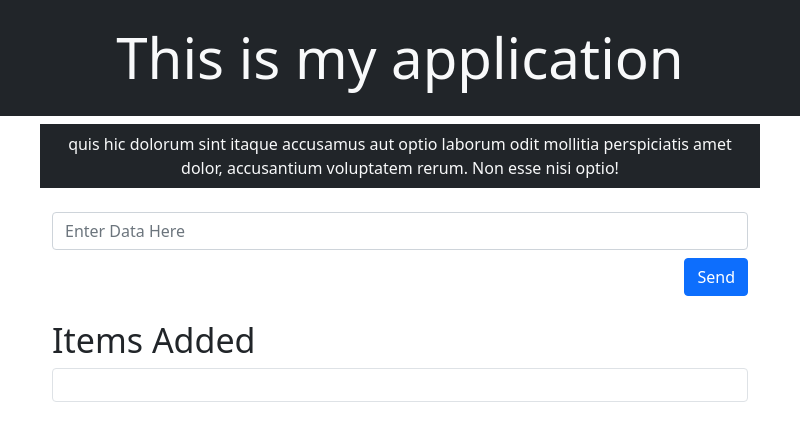
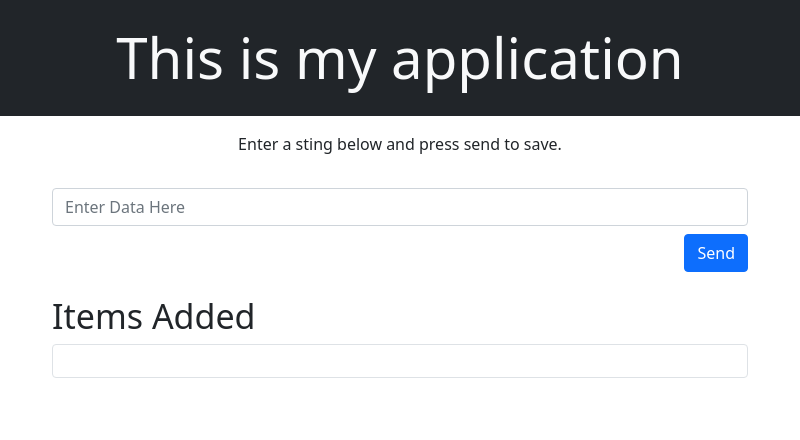
Before and after one commit to PJKloppers/electron-ipc-example, an Electron app: page frontend/main.html in a window 800 px wide. Drawn offline with nearby package versions, Linux system fonts and the light colour scheme; no server answers.

Commit message:
added keyboard shortcut, rm lorem ipsum

```diff
--- a/frontend/main.html
+++ b/frontend/main.html
@@ -9,9 +9,9 @@
 </head>
 <body>
     <h1 class="display-2 w-100 text-center bg-dark text-light p-4">This is my application</h1>
-    <div class="container bg-dark text-light text-center p-2 " > quis hic dolorum sint itaque accusamus aut optio laborum odit mollitia perspiciatis amet dolor, accusantium voluptatem rerum. Non esse nisi optio!</div>
+    <div class="container  text-center p-2 " > Enter a sting below and press send to save. </div>
     <div class="container mt-4 text-end">
-        <input class="form-control" type="text" placeholder="Enter Data Here" aria-label="default input example" id="input">
+        <input class="form-control" type="text"  placeholder="Enter Data Here" aria-label="default input example" id="input">
         <button class="btn btn-primary mt-2" onclick="sendData()">Send</button>
     </div>
     <div class="container mt-4">
```
